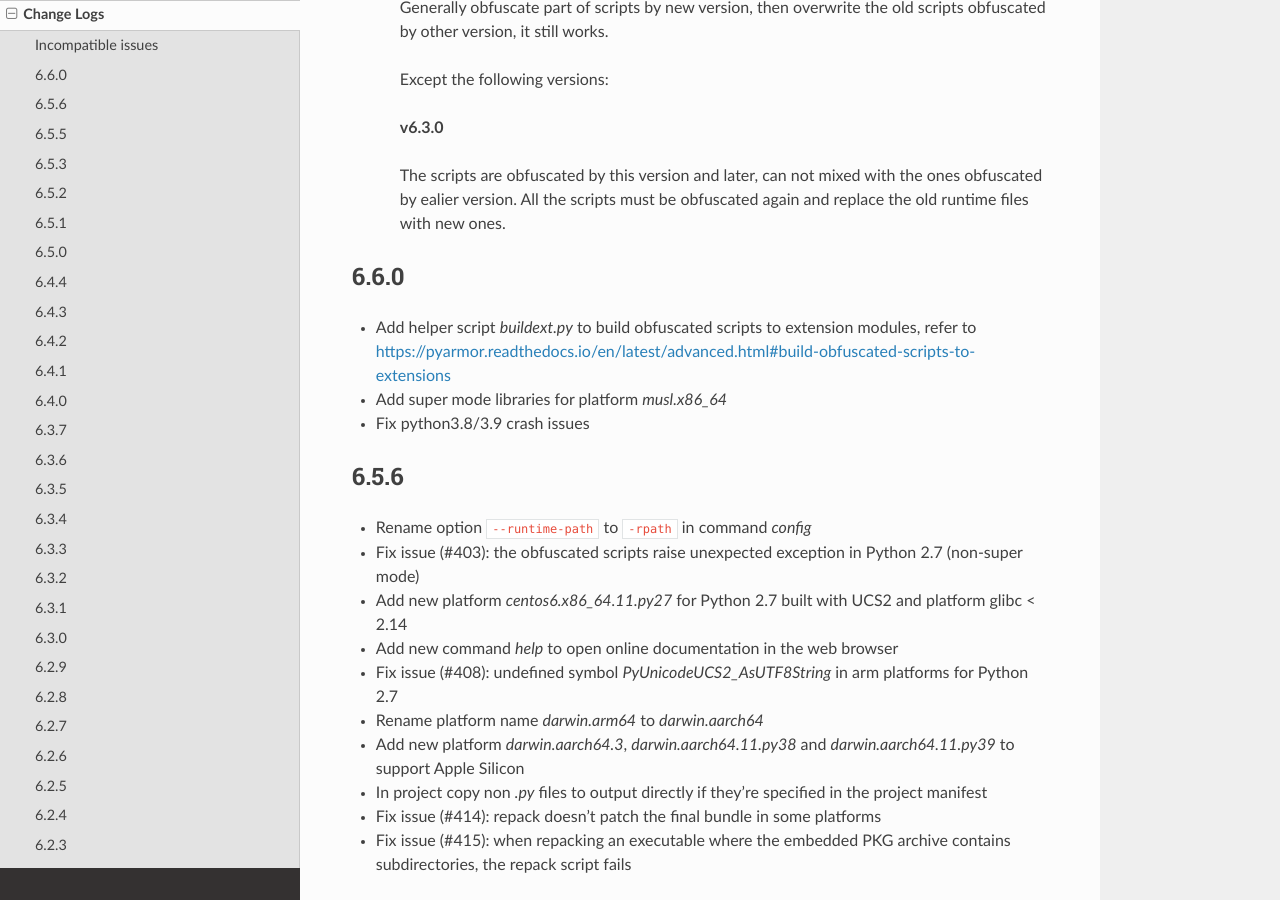
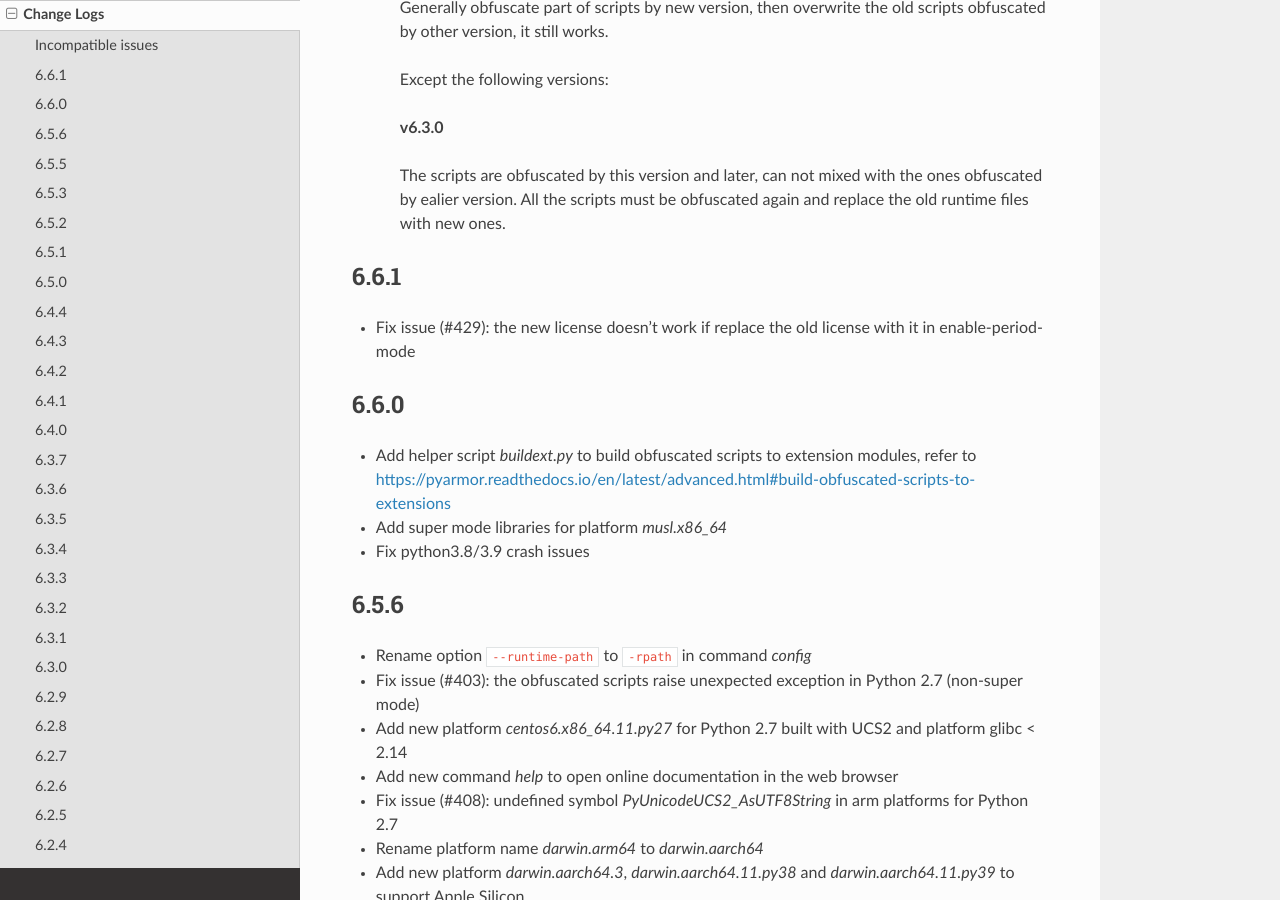
Before and after one commit to dashingsoft/pyarmor, a Sphinx documentation site: the page built from docs/change-logs.rst, in a window 1280 px wide and 900 px high, scrolled down 522 px. Built offline with Sphinx 7.4.7 and the Read the Docs theme 2.0.0, drawn with Linux system fonts in a browser that asks for light colours.

Commit message:
Add change log

```diff
--- a/docs/change-logs.rst
+++ b/docs/change-logs.rst
@@ -31,6 +31,11 @@ Incompatible issues
    The scripts are obfuscated by this version and later, can not mixed with the
    ones obfuscated by ealier version. All the scripts must be obfuscated again
    and replace the old runtime files with new ones.
+
+6.6.1
+-----
+* Fix issue (#429): the new license doesn't work if replace the old license with
+  it in enable-period-mode
 
 6.6.0
 -----
```
